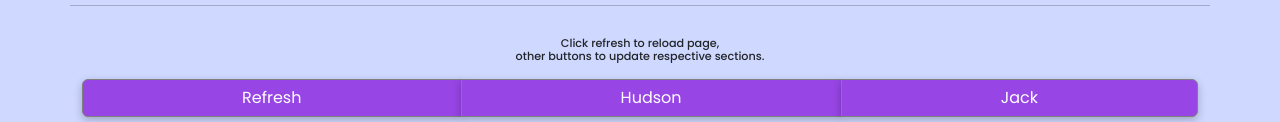
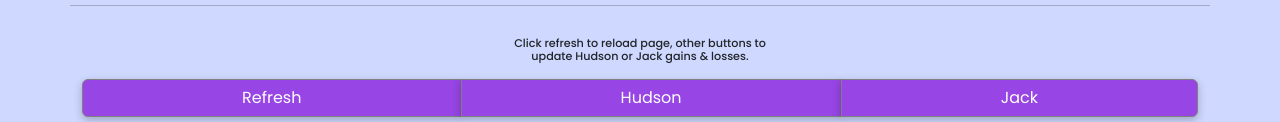
Before and after one commit to abutler911/kids-stock-tracker, a plain HTML site: page index.html in a window 1280 px wide. Shown: the part 195-317 px from the top of the page. Drawn offline with nearby package versions, Linux system fonts and the light colour scheme.

Commit message:
cleaned up the code

```diff
--- a/index.html
+++ b/index.html
@@ -36,7 +36,7 @@
 
         <div class="row">
           <div class="container">
-            <h4 id="instructions">Click refresh to reload page, <br> other buttons to update respective sections.</h4>
+            <h4 id="instructions">Click refresh to reload page, other buttons to <br>update Hudson or Jack gains & losses.</h4>
           </div>
 
           <div class="btn-group" role="group" aria-label="control-buttons">
```
